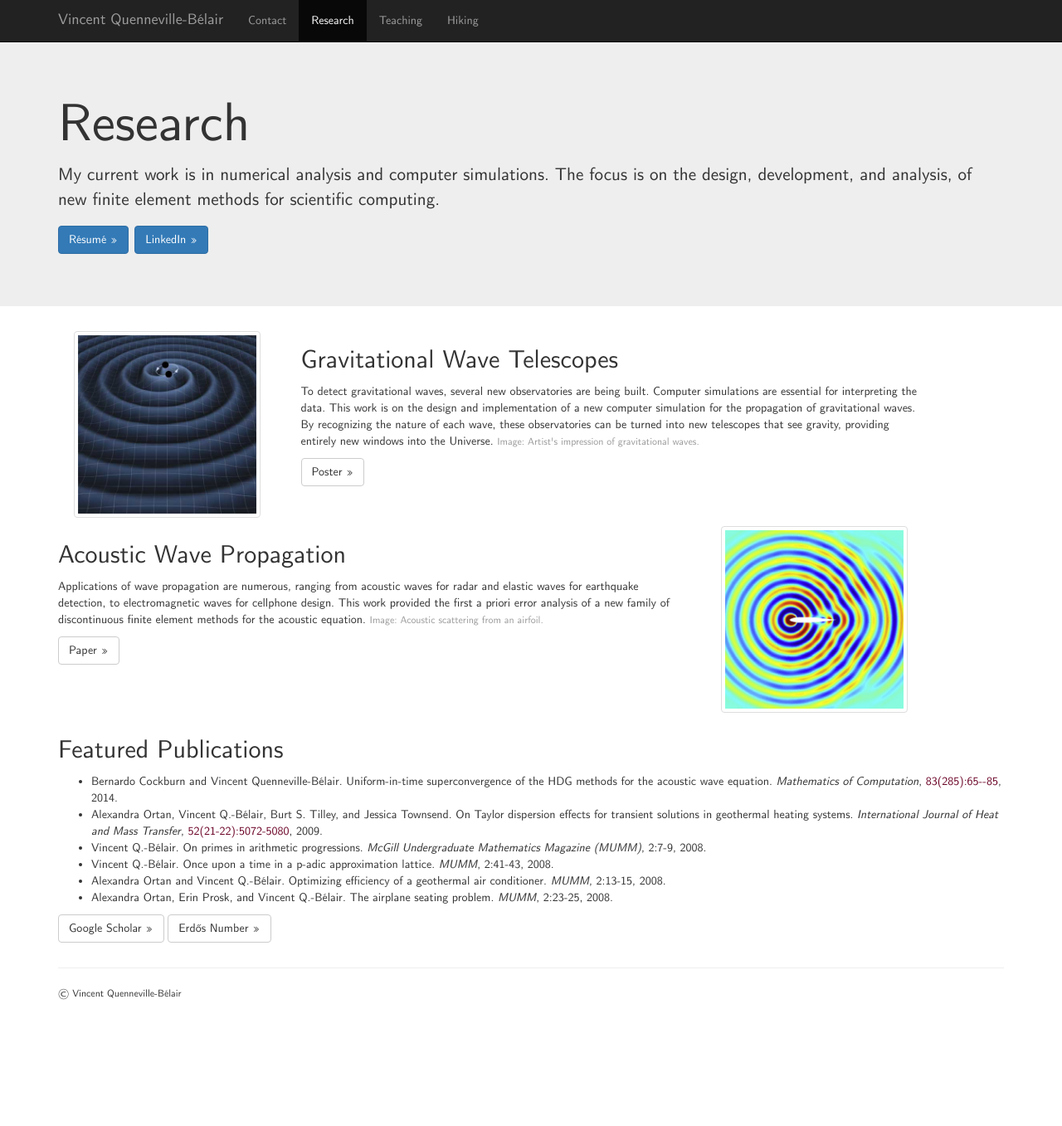
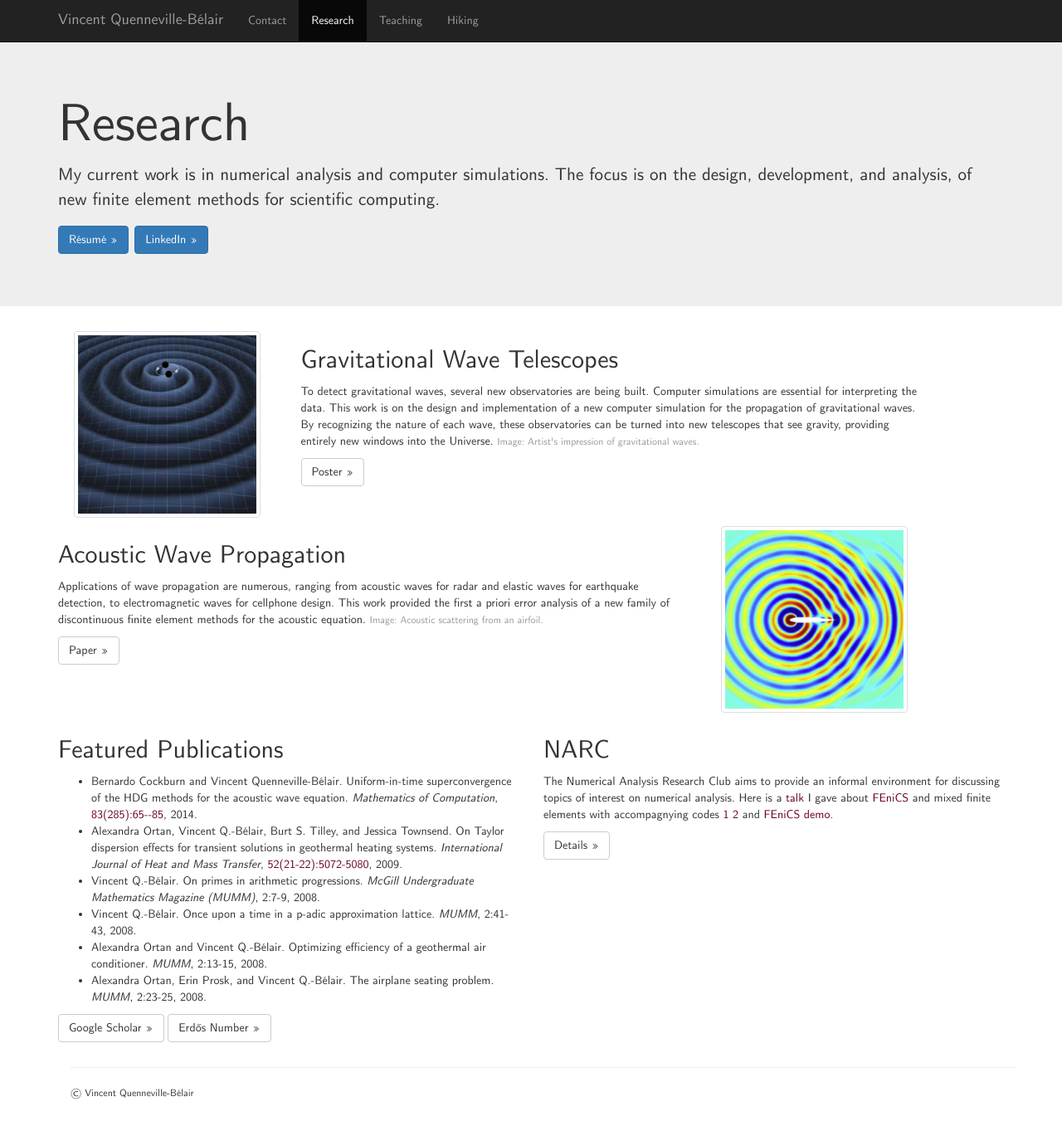
Before and after one commit to vincentqb/vincentqb.github.io.archive, a Jekyll site: the page built from research.html, in a window 1280 px wide and 1357 px high. Shown: the whole window at 83% size. Built offline with Jekyll 4.4.1, drawn with Linux system fonts in a browser that asks for light colours; nearby versions of some CDN libraries.

Commit message:
Add fenics talk.

```diff
--- a/research.html
+++ b/research.html
@@ -96,6 +96,9 @@ This work provided the first a priori error analysis of a new family of disconti
 <!--%%%%%%%%%%%%%%%%%%%%%%%%%%%%%%%%%%%%%%%%%%%%%%%%%%%%%%%%%%%%%%%-->
 
 <div class="container">
+<div class="row">
+
+<div class="col-xs-12 col-md-6">
 <h2>Featured Publications</h2>
 
 <ul>
@@ -147,3 +150,21 @@ Alexandra Ortan, Erin Prosk, and Vincent Q.-B&eacute;lair.
 </p>
 
 </div>
+
+<div class="col-xs-12 col-md-6">
+<h2>NARC</h2>
+The Numerical Analysis Research Club aims to provide an informal environment for discussing topics of interest on numerical analysis.
+Here is a
+<a href="docs/poisson-talk.pdf">talk</a>
+I gave about
+<a href="http://fenicsproject.org">FEniCS</a>
+and mixed finite elements with accompagnying codes
+<a href="docs/poisson-primal.html">1</a>
+<a href="docs/poisson-mixed.html">2</a>
+and
+<a href="http://fenicsproject.org/documentation/dolfin/1.2.0/python/demo/pde/mixed-poisson/python/documentation.html">FEniCS demo</a>.
+</p>
+<a class="btn btn-default" href="https://github.com/vincentqb/CU-NARC/blob/master/index.md" role="button">Details &raquo;</a>
+</div>
+
+</div>
```
